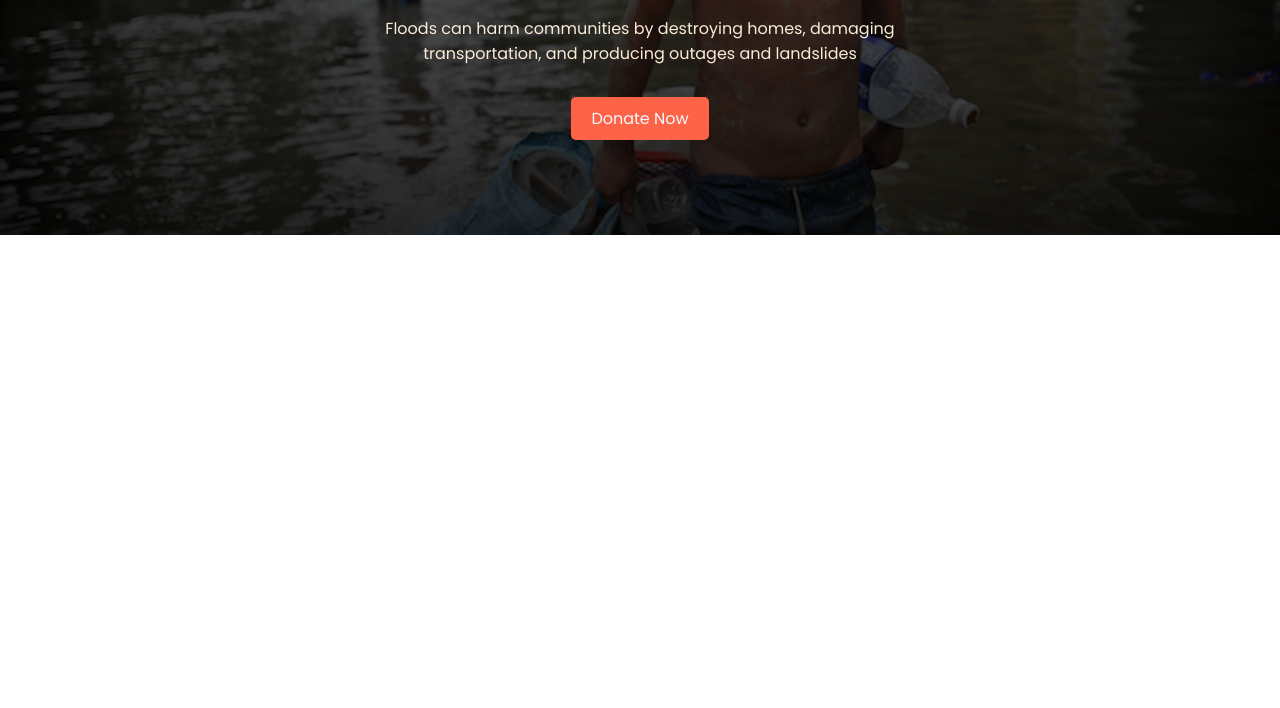
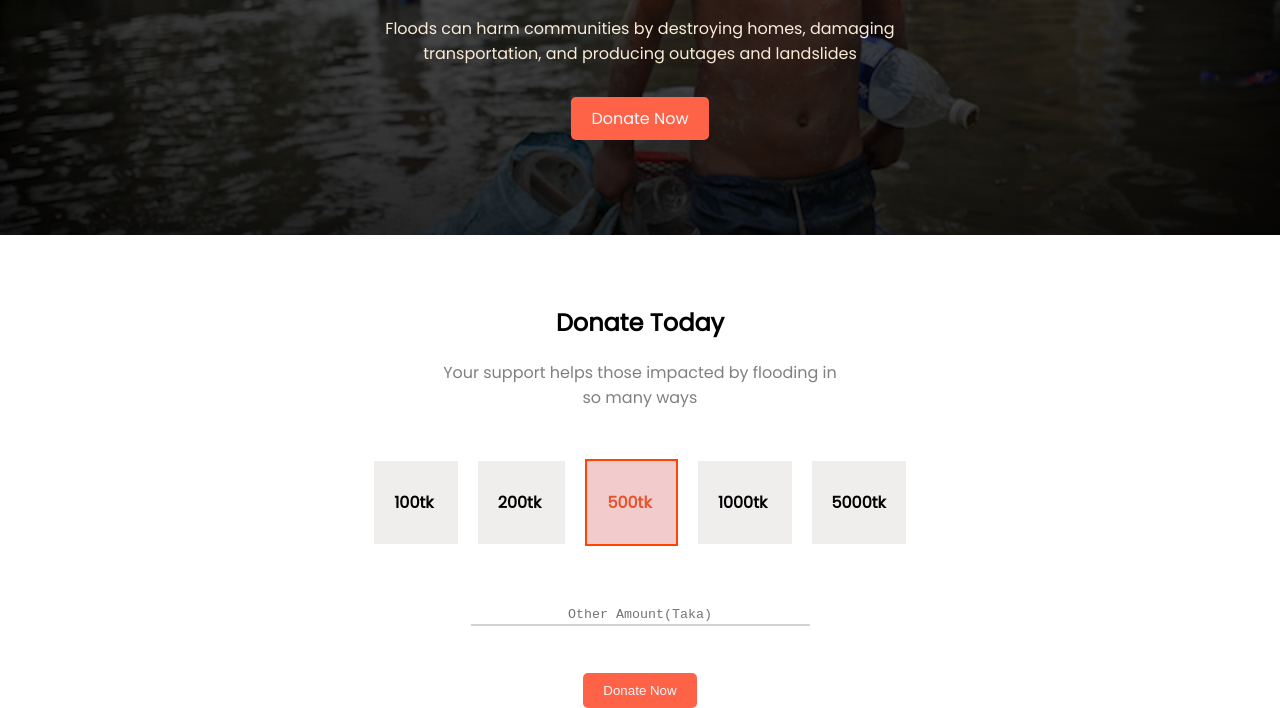
Before and after one commit to Aspia1/aspia-ass1, a plain HTML site: page index.html in a window 1280 px wide. Shown: the part 405-1113 px from the top of the page. Before the commit the page ends 800 px from the top, so only its background shows below. Drawn offline with Linux system fonts and the light colour scheme.

Commit message:
midsection

```diff
--- a/index.html
+++ b/index.html
@@ -20,7 +20,44 @@
             <h1>Donate to Flood Relief <br> Fundraisers </h1>
             <p>Floods can harm communities by destroying homes, damaging <br> transportation, and producing outages and
                 landslides</p>
-            <a href="#">Donate Now</a>
+            <a class="link" href="#">Donate Now</a>
+
+        </div>
+
+    </section>
+    <section id="midsec">
+        <div id="second-div1" class="section-header">
+            <h2>Donate Today</h2>
+            <p>Your support helps those impacted by flooding in <br> so many ways</p>
+        </div>
+        <div id="form-section">
+            <form action="#">
+
+                <input type="radio" name="donate" id="100tk" value="100tk" class="hidbox">
+                <label for="100tk" class="taka">100tk </label>
+                <input type="radio" name="donate" id="200tk" value="200tk" class="hidbox">
+                <label for="200tk" class="taka">200tk </label>
+
+                <input type="radio" name="donate" id="500tk" value="500tk" class="hidbox" checked="checked">
+                <label for="500tk" class="taka">500tk </label>
+
+                <input type="radio" name="donate" id="1000tk" value="1000tk" class="hidbox">
+                <label for="1000tk" class="taka">
+                    1000tk
+                </label>
+
+
+                <input type="radio" name="donate" id="5000tk" value="5000tk" class="hidbox">
+                <label for="5000tk" class="taka">
+                    5000tk
+                </label>
+                <br>
+
+                <textarea id="txttaka" name="donation" id="other" cols="40" rows="1"
+                    placeholder="Other Amount(Taka)"></textarea>
+                <br>
+                <input style="border: none;" class="link" type="submit" value="Donate Now">
+            </form>
 
         </div>
 
--- a/style.css
+++ b/style.css
@@ -33,7 +33,7 @@ body {
     margin-bottom: 40px;
 }
 
-#headSec a {
+.link {
     margin-top: 40px;
     text-decoration: none;
     color: aliceblue;
@@ -41,3 +41,50 @@ body {
     padding: 10px 20px;
     border-radius: 5px;
 }
+
+#midsec {
+    text-align: center;
+}
+
+#second-div1 {
+    padding-top: 50px;
+    margin-bottom: 80px;
+}
+
+#second-div1 p {
+    color: gray;
+
+}
+
+#form-section {
+
+    margin: 0px 30px;
+}
+
+.hidbox {
+    display: none;
+}
+
+
+input[type="radio"]:checked+label {
+    border: 2px solid orangered;
+    background-color: rgba(217, 104, 104, 0.333);
+    color: rgb(230, 84, 46);
+
+}
+
+#txttaka {
+    margin-top: 90px;
+    border: none;
+    border-bottom: 2px solid rgba(128, 128, 128, 0.358);
+    text-align: center;
+    resize: none;
+}
+
+.taka {
+
+    background-color: rgba(206, 199, 199, 0.313);
+    padding: 30px 20px;
+    margin: 50px 10px;
+    font-weight: 600;
+}
```
